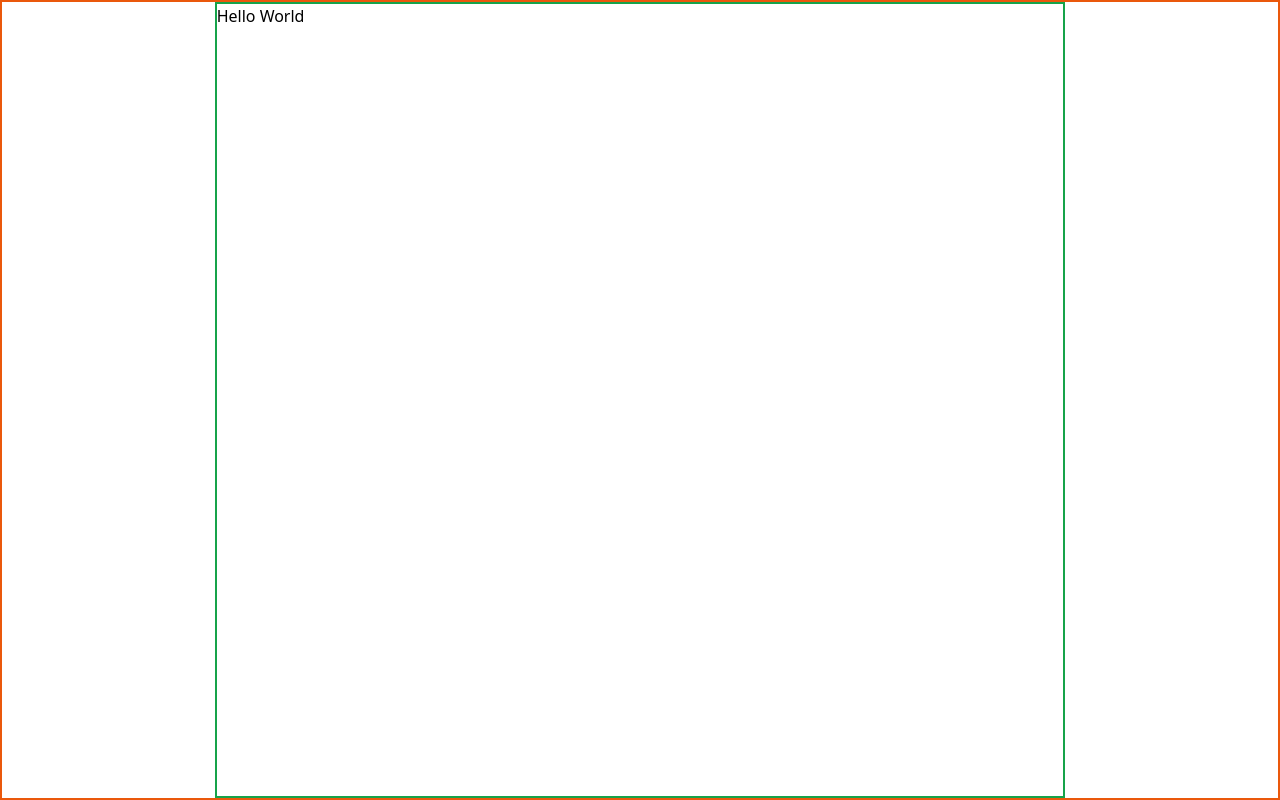
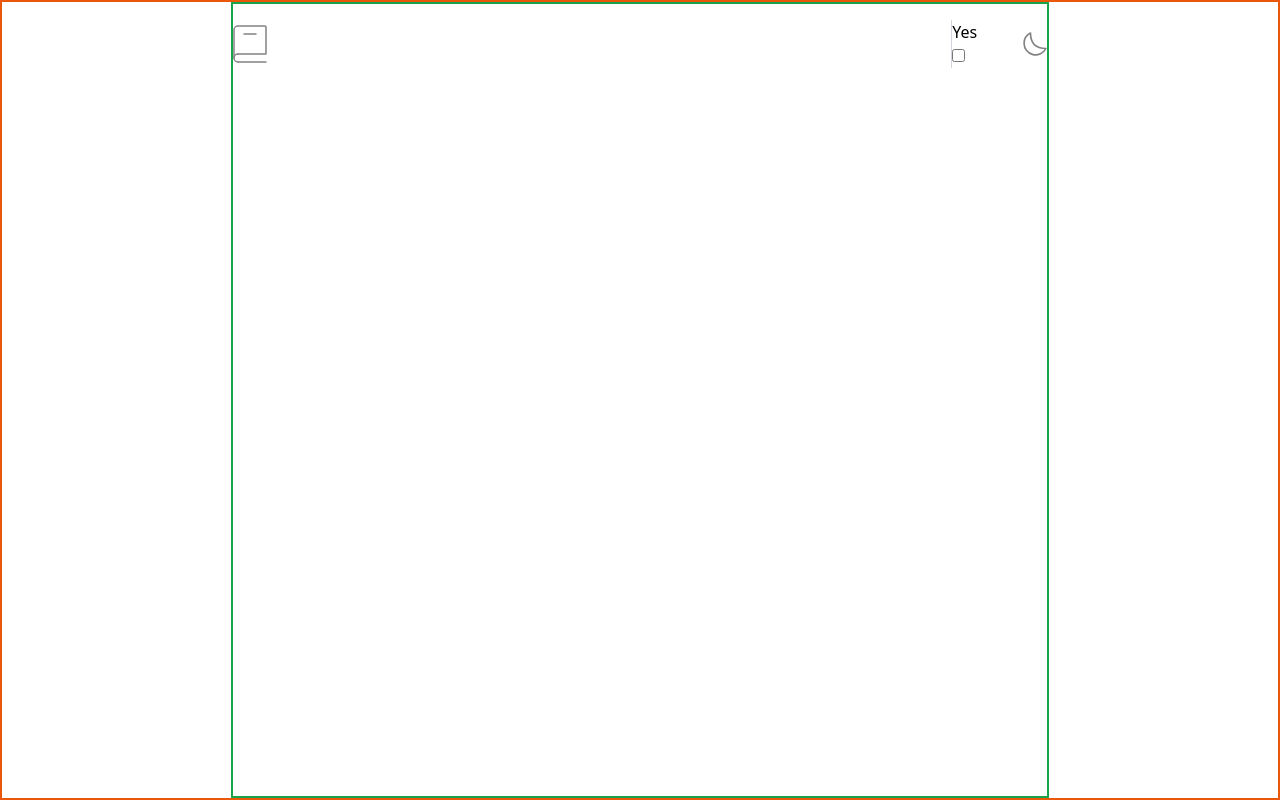
Before and after one commit to sthitaprajna-mishra/dictionary-webapp, a React (Vite) app: page / in a window 1280 px wide. Built offline with nearby package versions, Linux system fonts and the light colour scheme.

Commit message:
started header

```diff
--- a/src/App.jsx
+++ b/src/App.jsx
@@ -1,11 +1,56 @@
+// packages
+import { useState } from "react";
+
+// assets
+import logo from "./assets/logo.svg";
+import iconmoon from "./assets/icon-moon.svg";
+
 function App() {
+  const [toggleStyle, setToggleStyle] = useState("left-0.5");
+  const label = "Yes";
+
+  const handleToggle = () => {
+    if (toggleStyle === "left-0.5") {
+      setToggleStyle("right-0.5");
+    } else {
+      setToggleStyle("left-0.5");
+    }
+  };
+
   return (
     <>
       {/* Wrapper */}
       <div className="border-2 border-orange-600 min-h-screen grid grid-cols-12">
         {/* Container */}
-        <div className="border-2 border-green-600 col-start-3 col-span-8">
-          <h1>Hello World</h1>
+        <div className="border-2 border-green-600 col-span-12 mx-4 md:col-start-3 md:col-span-8">
+          {/* Header */}
+          <div className="mt-4 flex justify-between">
+            <img src={logo} alt="logo" />
+            {/* Dark/Light Mode Container */}
+            <div className="border border-l-gray-300 border-y-0 border-r-0 w-24 flex items-center justify-end space-x-4">
+              {/* Toggle Container */}
+              <div className="container">
+                {label}{" "}
+                <div className="toggle-switch">
+                  <input
+                    type="checkbox"
+                    className="checkbox"
+                    name={label}
+                    id={label}
+                  />
+                  <label className="label" htmlFor={label}>
+                    <span className="inner" />
+                    <span className="switch" />
+                  </label>
+                </div>
+              </div>
+              <img
+                className="w-6 h-6"
+                src={iconmoon}
+                alt="light mode moon icon"
+              />
+            </div>
+          </div>
         </div>
       </div>
     </>
```
Also changed, not shown: src/assets/icon-moon.svg (added), src/assets/logo.svg (added).
